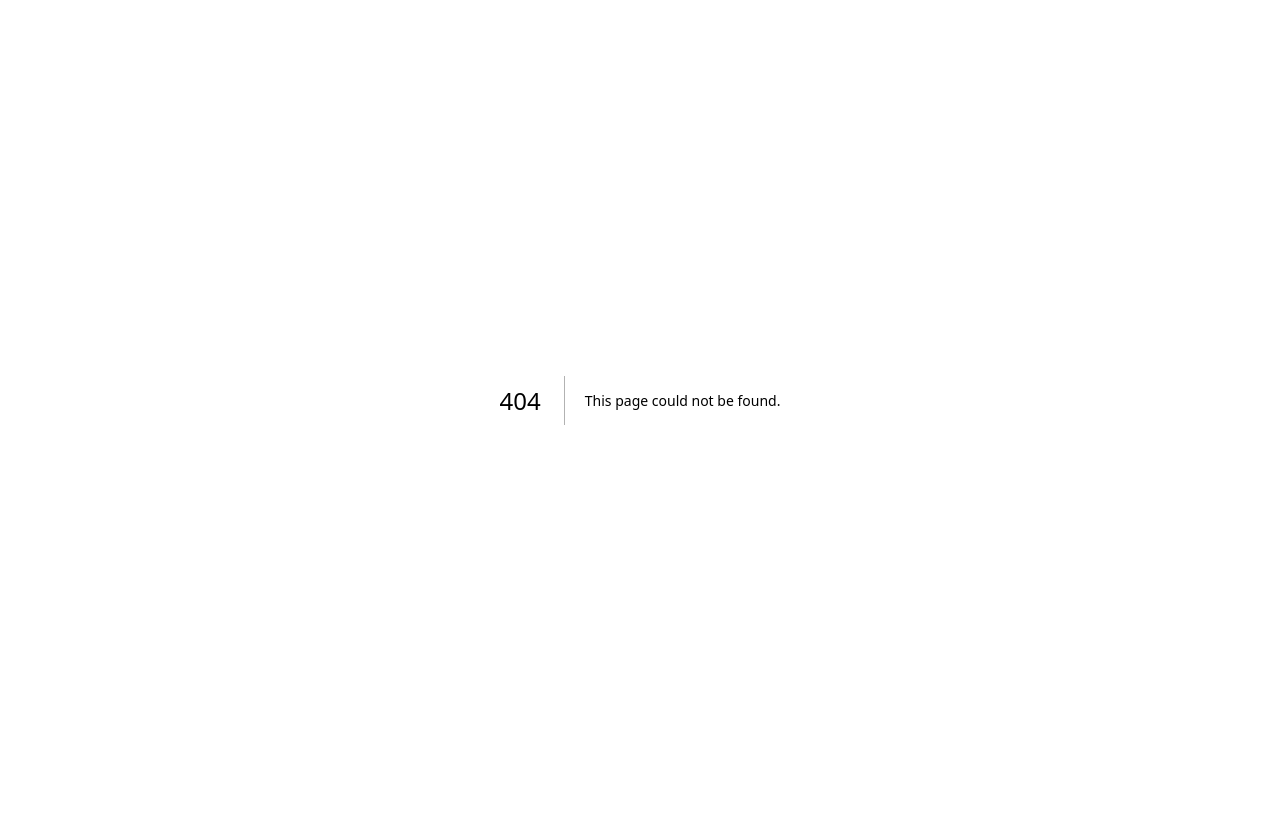
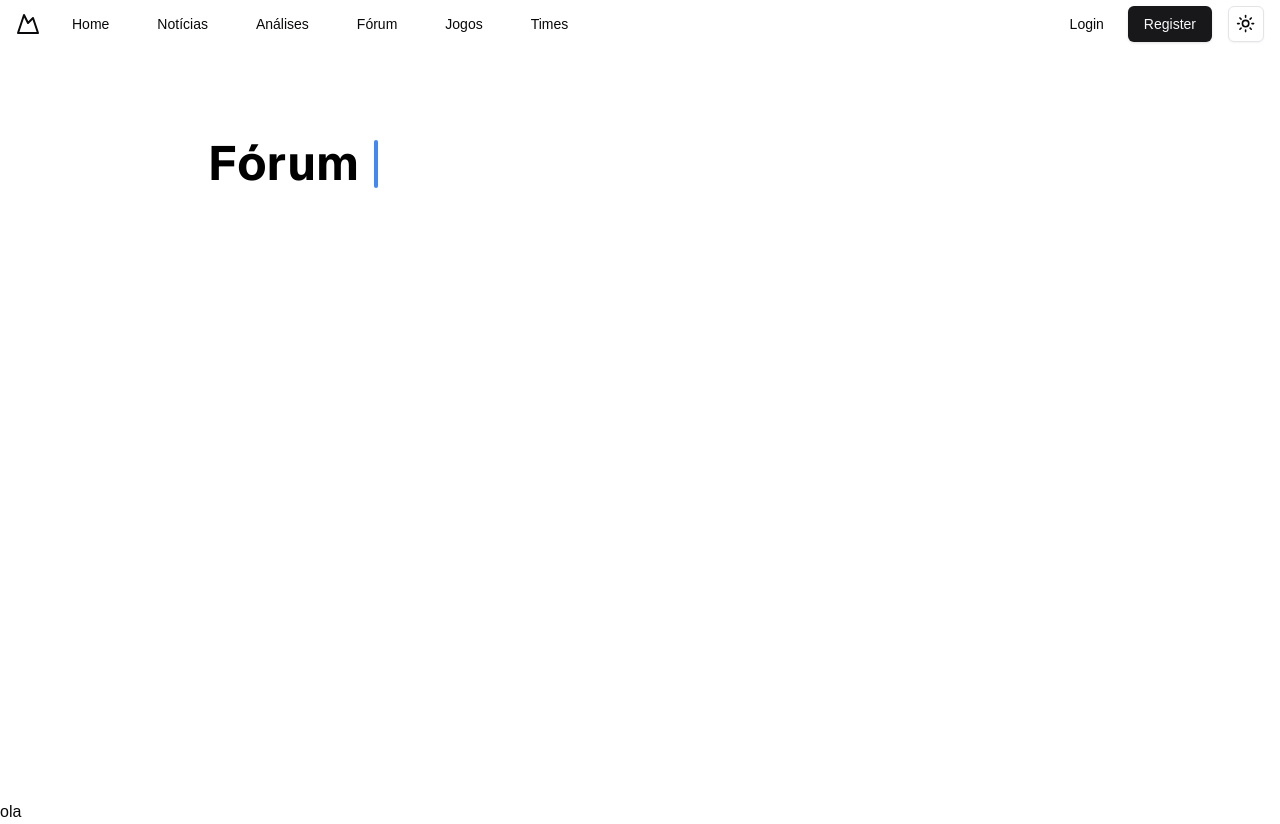
Before and after one commit to freecorps/pulse, a Next.js app: page /forum in a window 1280 px wide. Before the commit this address had no page. Before the commit the page ends 800 px from the top, so only its background shows below. Built offline with nearby package versions, Linux system fonts and the light colour scheme.

Commit message:
tela de forum não acabada

```diff
--- /dev/null
+++ b/app/forum/page.tsx
@@ -0,0 +1,25 @@
+import Navbar from "@/components/navbar";
+import { Jimmy } from "@/components/typewriter-effect";
+
+function teste() {
+    return (
+        <div>ola</div>
+    );
+}
+
+
+
+export default function forum(){
+
+    return(
+        <div>
+            <Navbar/>
+            <div>
+                <Jimmy></Jimmy>
+            </div>
+            <div className="flex flex-col">
+                {teste()}
+            </div>
+        </div>
+    );
+}
--- /dev/null
+++ b/components/typewriter-effect.tsx
@@ -0,0 +1,16 @@
+"use client";
+import { TypewriterEffectSmooth } from "@/components/ui/typewriter-effect";
+export function Jimmy() {
+  const words = [
+    {
+      text: "Fórum",
+    },
+  ];
+  return (
+    <div className="grid grid-rows-[20px_1fr_20px] min-h-screen p-8 gap-4 sm:p-20 font-[family-name:var(--font-geist-sans)] ml-32">
+      <p className="text-neutral-600 dark:text-neutral-200  ">
+      </p>
+      <TypewriterEffectSmooth words={words} />
+    </div>
+  );
+}
--- /dev/null
+++ b/components/ui/typewriter-effect.tsx
@@ -0,0 +1,187 @@
+"use client";
+
+import { cn } from "@/lib/utils";
+import { motion, stagger, useAnimate, useInView } from "framer-motion";
+import { useEffect } from "react";
+
+export const TypewriterEffect = ({
+  words,
+  className,
+  cursorClassName,
+}: {
+  words: {
+    text: string;
+    className?: string;
+  }[];
+  className?: string;
+  cursorClassName?: string;
+}) => {
+  // split text inside of words into array of characters
+  const wordsArray = words.map((word) => {
+    return {
+      ...word,
+      text: word.text.split(""),
+    };
+  });
+
+  const [scope, animate] = useAnimate();
+  const isInView = useInView(scope);
+  useEffect(() => {
+    if (isInView) {
+      animate(
+        "span",
+        {
+          display: "inline-block",
+          opacity: 1,
+          width: "fit-content",
+        },
+        {
+          duration: 0.1,
+          delay: stagger(0.01),
+          ease: "easeInOut",
+        }
+      );
+    }
+  }, [isInView]);
+
+  const renderWords = () => {
+    return (
+      <motion.div ref={scope} className="inline">
+        {wordsArray.map((word, idx) => {
+          return (
+            <div key={`word-${idx}`} className="inline-block">
+              {word.text.map((char, index) => (
+                <motion.span
+                  initial={{}}
+                  key={`char-${index}`}
+                  className={cn(
+                    `dark:text-white text-black opacity-0 hidden`,
+                    word.className
+                  )}
+                >
+                  {char}
+                </motion.span>
+              ))}
+              &nbsp;
+            </div>
+          );
+        })}
+      </motion.div>
+    );
+  };
+  return (
+    <div
+      className={cn(
+        "text-base sm:text-xl md:text-3xl lg:text-5xl font-bold text-center",
+        className
+      )}
+    >
+      {renderWords()}
+      <motion.span
+        initial={{
+          opacity: 0,
+        }}
+        animate={{
+          opacity: 1,
+        }}
+        transition={{
+          duration: 0.8,
+          repeat: Infinity,
+          repeatType: "reverse",
+        }}
+        className={cn(
+          "inline-block rounded-sm w-[4px] h-4 md:h-6 lg:h-10 bg-blue-500",
+          cursorClassName
+        )}
+      ></motion.span>
+    </div>
+  );
+};
+
+export const TypewriterEffectSmooth = ({
+  words,
+  className,
+  cursorClassName,
+}: {
+  words: {
+    text: string;
+    className?: string;
+  }[];
+  className?: string;
+  cursorClassName?: string;
+}) => {
+  // split text inside of words into array of characters
+  const wordsArray = words.map((word) => {
+    return {
+      ...word,
+      text: word.text.split(""),
+    };
+  });
+  const renderWords = () => {
+    return (
+      <div>
+        {wordsArray.map((word, idx) => {
+          return (
+            <div key={`word-${idx}`} className="inline-block">
+              {word.text.map((char, index) => (
+                <span
+                  key={`char-${index}`}
+                  className={cn(`dark:text-white text-black `, word.className)}
+                >
+                  {char}
+                </span>
+              ))}
+              &nbsp;
+            </div>
+          );
+        })}
+      </div>
+    );
+  };
+
+  return (
+    <div className={cn("flex space-x-1 my-6", className)}>
+      <motion.div
+        className="overflow-hidden pb-2"
+        initial={{
+          width: "0%",
+        }}
+        whileInView={{
+          width: "fit-content",
+        }}
+        transition={{
+          duration: 2,
+          ease: "linear",
+          delay: 1,
+        }}
+      >
+        <div
+          className="text-xs sm:text-base md:text-xl lg:text:3xl xl:text-5xl font-bold"
+          style={{
+            whiteSpace: "nowrap",
+          }}
+        >
+          {renderWords()}{" "}
+        </div>{" "}
+      </motion.div>
+      <motion.span
+        initial={{
+          opacity: 0,
+        }}
+        animate={{
+          opacity: 1,
+        }}
+        transition={{
+          duration: 0.8,
+
+          repeat: Infinity,
+          repeatType: "reverse",
+        }}
+        className={cn(
+          "block rounded-sm w-[4px]  h-4 sm:h-6 xl:h-12 bg-blue-500",
+          cursorClassName
+        )}
+      ></motion.span>
+    </div>
+  );
+};
```
